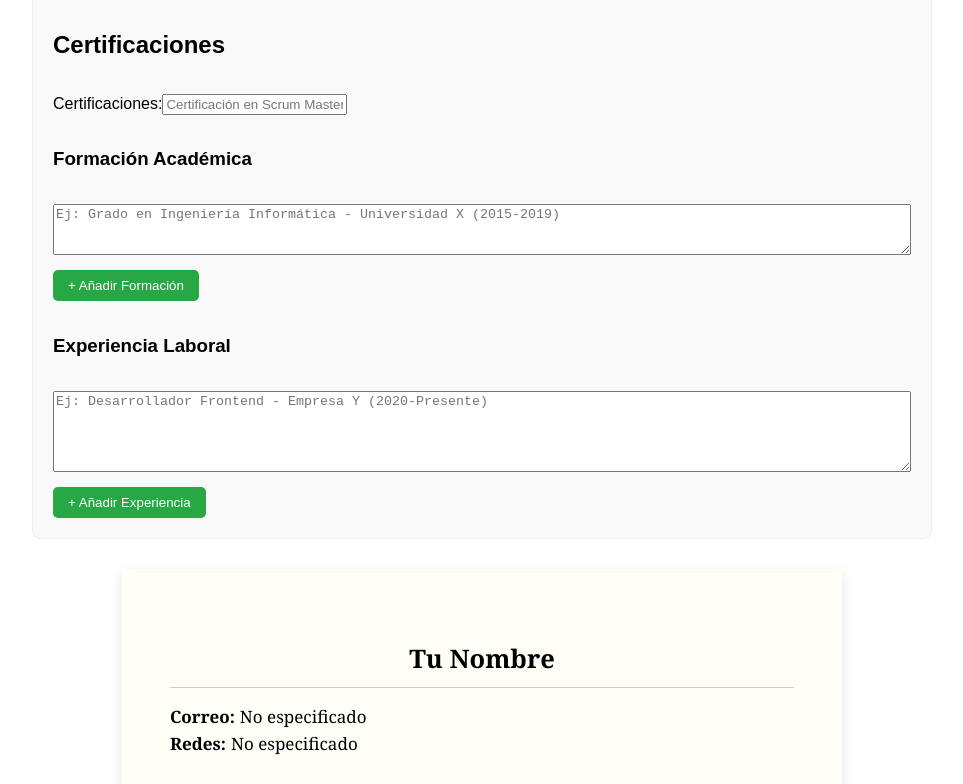
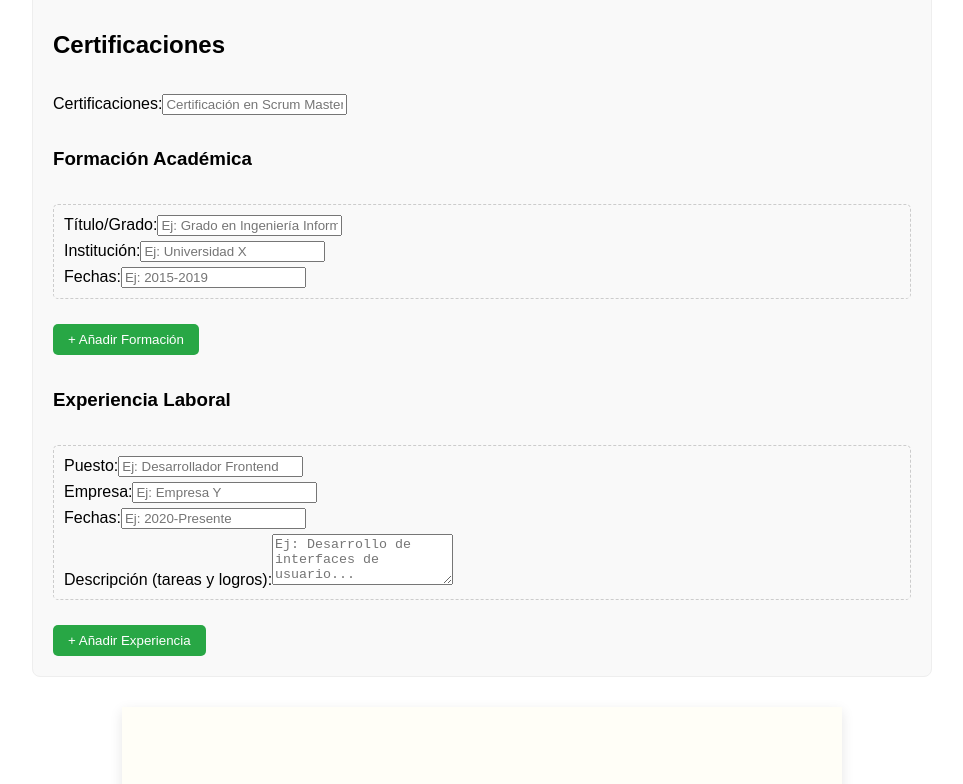
Before and after one commit to lucianodigiweb/cv-creator, a React (Create React App) app: page / in a window 1280 px wide. Shown: the part 671-1455 px from the top of the page, without its empty margins (158-1121 px from the left). Built offline with nearby package versions, Linux system fonts and the light colour scheme.

Commit message:
Forzar nuevo despliegue en Vercel para limpiar caché

```diff
--- a/src/App.js
+++ b/src/App.js
@@ -6,14 +6,14 @@ function App() {
   const [datos, setDatos] = useState({
     nombre: "",
     correo: "",
-    redes: "",
+    redesSociales: "",
     habilidades: "",
     idiomas: "",
     certificaciones: "",
     foto: null,
     plantilla: "clasica",
-    formacion: [""],
-    experiencia: [""]
+    formacionAcademica: [{ titulo: "", institucion: "", fecha: "" }],
+    experienciaLaboral: [{ puesto: "", empresa: "", fecha: "", descripcion: "" }]
   });
 
   const handleDatosChange = (e) => {
@@ -29,14 +29,20 @@ function App() {
     }
   };
 
-  const handleListaChange = (tipo, index, value) => {
+  const handleArrayItemChange = (tipo, index, fieldName, value) => {
     const nuevaLista = [...datos[tipo]];
-    nuevaLista[index] = value;
+    nuevaLista[index] = { ...nuevaLista[index], [fieldName]: value };
     setDatos((prev) => ({ ...prev, [tipo]: nuevaLista }));
   };
 
   const agregarCampo = (tipo) => {
-    setDatos((prev) => ({ ...prev, [tipo]: [...prev[tipo], ""] }));
+    if (tipo === "formacionAcademica") {
+      setDatos((prev) => ({ ...prev, [tipo]: [...prev[tipo], { titulo: "", institucion: "", fecha: "" }] }));
+    } else if (tipo === "experienciaLaboral") {
+      setDatos((prev) => ({ ...prev, [tipo]: [...prev[tipo], { puesto: "", empresa: "", fecha: "", descripcion: "" }] }));
+    } else {
+      setDatos((prev) => ({ ...prev, [tipo]: [...prev[tipo], ""] }));
+    }
   };
 
   const eliminarCampo = (tipo, index) => {
@@ -68,7 +74,7 @@ function App() {
         </label>
         <label>
           Redes Sociales/Portfolio:
-          <input type="text" name="redes" value={datos.redes} onChange={handleDatosChange} placeholder="LinkedIn, GitHub, Portfolio URL" />
+          <input type="text" name="redesSociales" value={datos.redesSociales} onChange={handleDatosChange} placeholder="LinkedIn, GitHub, Portfolio URL" />
         </label>
         <label>
           Foto:
@@ -101,42 +107,91 @@ function App() {
         </label>
 
         <h3>Formación Académica</h3>
-        {datos.formacion.map((item, idx) => (
-          <div key={idx} style={{ display: "flex", gap: "10px", alignItems: "center" }}>
-            <textarea
-              value={item}
-              onChange={(e) => handleListaChange("formacion", idx, e.target.value)}
-              placeholder="Ej: Grado en Ingeniería Informática - Universidad X (2015-2019)"
-              rows={3}
-              style={{ flexGrow: 1 }}
-            />
-            {datos.formacion.length > 1 && (
-              <button type="button" onClick={() => eliminarCampo("formacion", idx)} style={{ background: "none", border: "none", color: "red", cursor: "pointer", fontSize: "1.2em" }}>
-                &times;
+        {datos.formacionAcademica.map((item, idx) => (
+          <div key={idx} style={{ display: "flex", flexDirection: "column", gap: "5px", marginBottom: "10px", padding: "10px", border: "1px dashed #ccc", borderRadius: "5px" }}>
+            <label>
+              Título/Grado:
+              <input
+                type="text"
+                value={item.titulo}
+                onChange={(e) => handleArrayItemChange("formacionAcademica", idx, "titulo", e.target.value)}
+                placeholder="Ej: Grado en Ingeniería Informática"
+              />
+            </label>
+            <label>
+              Institución:
+              <input
+                type="text"
+                value={item.institucion}
+                onChange={(e) => handleArrayItemChange("formacionAcademica", idx, "institucion", e.target.value)}
+                placeholder="Ej: Universidad X"
+              />
+            </label>
+            <label>
+              Fechas:
+              <input
+                type="text"
+                value={item.fecha}
+                onChange={(e) => handleArrayItemChange("formacionAcademica", idx, "fecha", e.target.value)}
+                placeholder="Ej: 2015-2019"
+              />
+            </label>
+            {datos.formacionAcademica.length > 1 && (
+              <button type="button" onClick={() => eliminarCampo("formacionAcademica", idx)} style={{ background: "none", border: "none", color: "red", cursor: "pointer", fontSize: "1.2em", alignSelf: "flex-end" }}>
+                &times; Eliminar
               </button>
             )}
           </div>
         ))}
-        <button type="button" onClick={() => agregarCampo("formacion")} style={{ alignSelf: "flex-start", padding: "8px 15px", backgroundColor: "#28a745", color: "white", border: "none", borderRadius: "5px", cursor: "pointer" }}>+ Añadir Formación</button>
+        <button type="button" onClick={() => agregarCampo("formacionAcademica")} style={{ alignSelf: "flex-start", padding: "8px 15px", backgroundColor: "#28a745", color: "white", border: "none", borderRadius: "5px", cursor: "pointer" }}>+ Añadir Formación</button>
 
         <h3>Experiencia Laboral</h3>
-        {datos.experiencia.map((item, idx) => (
-          <div key={idx} style={{ display: "flex", gap: "10px", alignItems: "center" }}>
-            <textarea
-              value={item}
-              onChange={(e) => handleListaChange("experiencia", idx, e.target.value)}
-              placeholder="Ej: Desarrollador Frontend - Empresa Y (2020-Presente)"
-              rows={5}
-              style={{ flexGrow: 1 }}
-            />
-            {datos.experiencia.length > 1 && (
-              <button type="button" onClick={() => eliminarCampo("experiencia", idx)} style={{ background: "none", border: "none", color: "red", cursor: "pointer", fontSize: "1.2em" }}>
-                &times;
+        {datos.experienciaLaboral.map((item, idx) => (
+          <div key={idx} style={{ display: "flex", flexDirection: "column", gap: "5px", marginBottom: "10px", padding: "10px", border: "1px dashed #ccc", borderRadius: "5px" }}>
+            <label>
+              Puesto:
+              <input
+                type="text"
+                value={item.puesto}
+                onChange={(e) => handleArrayItemChange("experienciaLaboral", idx, "puesto", e.target.value)}
+                placeholder="Ej: Desarrollador Frontend"
+              />
+            </label>
+            <label>
+              Empresa:
+              <input
+                type="text"
+                value={item.empresa}
+                onChange={(e) => handleArrayItemChange("experienciaLaboral", idx, "empresa", e.target.value)}
+                placeholder="Ej: Empresa Y"
+              />
+            </label>
+            <label>
+              Fechas:
+              <input
+                type="text"
+                value={item.fecha}
+                onChange={(e) => handleArrayItemChange("experienciaLaboral", idx, "fecha", e.target.value)}
+                placeholder="Ej: 2020-Presente"
+              />
+            </label>
+            <label>
+              Descripción (tareas y logros):
+              <textarea
+                value={item.descripcion}
+                onChange={(e) => handleArrayItemChange("experienciaLaboral", idx, "descripcion", e.target.value)}
+                placeholder="Ej: Desarrollo de interfaces de usuario..."
+                rows={3}
+              ></textarea>
+            </label>
+            {datos.experienciaLaboral.length > 1 && (
+              <button type="button" onClick={() => eliminarCampo("experienciaLaboral", idx)} style={{ background: "none", border: "none", color: "red", cursor: "pointer", fontSize: "1.2em", alignSelf: "flex-end" }}>
+                &times; Eliminar
               </button>
             )}
           </div>
         ))}
-        <button type="button" onClick={() => agregarCampo("experiencia")} style={{ alignSelf: "flex-start", padding: "8px 15px", backgroundColor: "#28a745", color: "white", border: "none", borderRadius: "5px", cursor: "pointer" }}>+ Añadir Experiencia</button>
+        <button type="button" onClick={() => agregarCampo("experienciaLaboral")} style={{ alignSelf: "flex-start", padding: "8px 15px", backgroundColor: "#28a745", color: "white", border: "none", borderRadius: "5px", cursor: "pointer" }}>+ Añadir Experiencia</button>
       </form>
 
       <div id="cv-preview" style={{
@@ -181,7 +236,7 @@ function App() {
             <strong>Correo:</strong> {datos.correo || "No especificado"}
           </p>
           <p style={{ margin: "0", display: "flex", alignItems: "center", gap: "5px" }}>
-            <strong>Redes:</strong> {datos.redes || "No especificado"}
+            <strong>Redes:</strong> {datos.redesSociales || "No especificado"}
           </p>
         </div>
 
@@ -212,20 +267,29 @@ function App() {
           </div>
         )}
 
-        {datos.formacion.some(f => f.trim() !== "") && (
+        {datos.formacionAcademica.some(f => f.titulo.trim() !== "" || f.institucion.trim() !== "" || f.fecha.trim() !== "") && (
           <div style={{ marginBottom: "15px" }}>
             <h3 style={{ borderBottom: "1px dotted #ccc", paddingBottom: "5px", marginBottom: "10px" }}>Formación Académica</h3>
             <ul style={{ listStyleType: "none", padding: "0", margin: "0" }}>
-              {datos.formacion.filter(f => f.trim() !== "").map((f, i) => <li key={i} style={{ marginBottom: "10px" }}>{f}</li>)}
+              {datos.formacionAcademica.filter(f => f.titulo.trim() !== "" || f.institucion.trim() !== "" || f.fecha.trim() !== "").map((f, i) => (
+                <li key={i} style={{ marginBottom: "10px" }}>
+                  <strong>{f.titulo}</strong> en {f.institucion} ({f.fecha})
+                </li>
+              ))}
             </ul>
           </div>
         )}
 
-        {datos.experiencia.some(e => e.trim() !== "") && (
+        {datos.experienciaLaboral.some(e => e.puesto.trim() !== "" || e.empresa.trim() !== "" || e.fecha.trim() !== "" || e.descripcion.trim() !== "") && (
           <div style={{ marginBottom: "15px" }}>
             <h3 style={{ borderBottom: "1px dotted #ccc", paddingBottom: "5px", marginBottom: "10px" }}>Experiencia Laboral</h3>
             <ul style={{ listStyleType: "none", padding: "0", margin: "0" }}>
-              {datos.experiencia.filter(e => e.trim() !== "").map((e, i) => <li key={i} style={{ marginBottom: "10px" }}>{e}</li>)}
+              {datos.experienciaLaboral.filter(e => e.puesto.trim() !== "" || e.empresa.trim() !== "" || e.fecha.trim() !== "" || e.descripcion.trim() !== "").map((e, i) => (
+                <li key={i} style={{ marginBottom: "10px" }}>
+                  <strong>{e.puesto}</strong> en {e.empresa} ({e.fecha})<br />
+                  {e.descripcion}
+                </li>
+              ))}
             </ul>
           </div>
         )}
```
Also changed, not shown: src/components/MyCV.js (+24 -15 lines).
